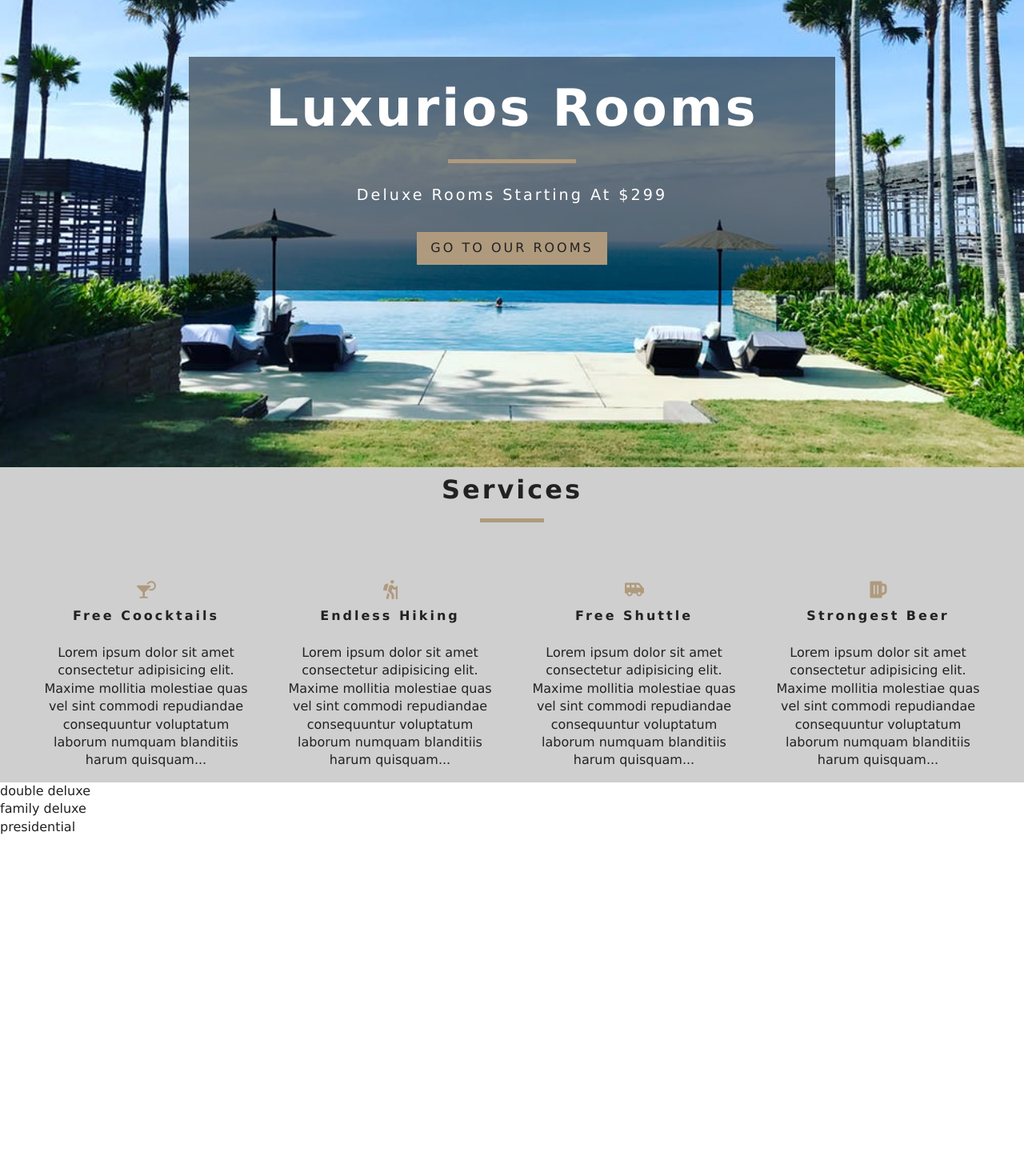
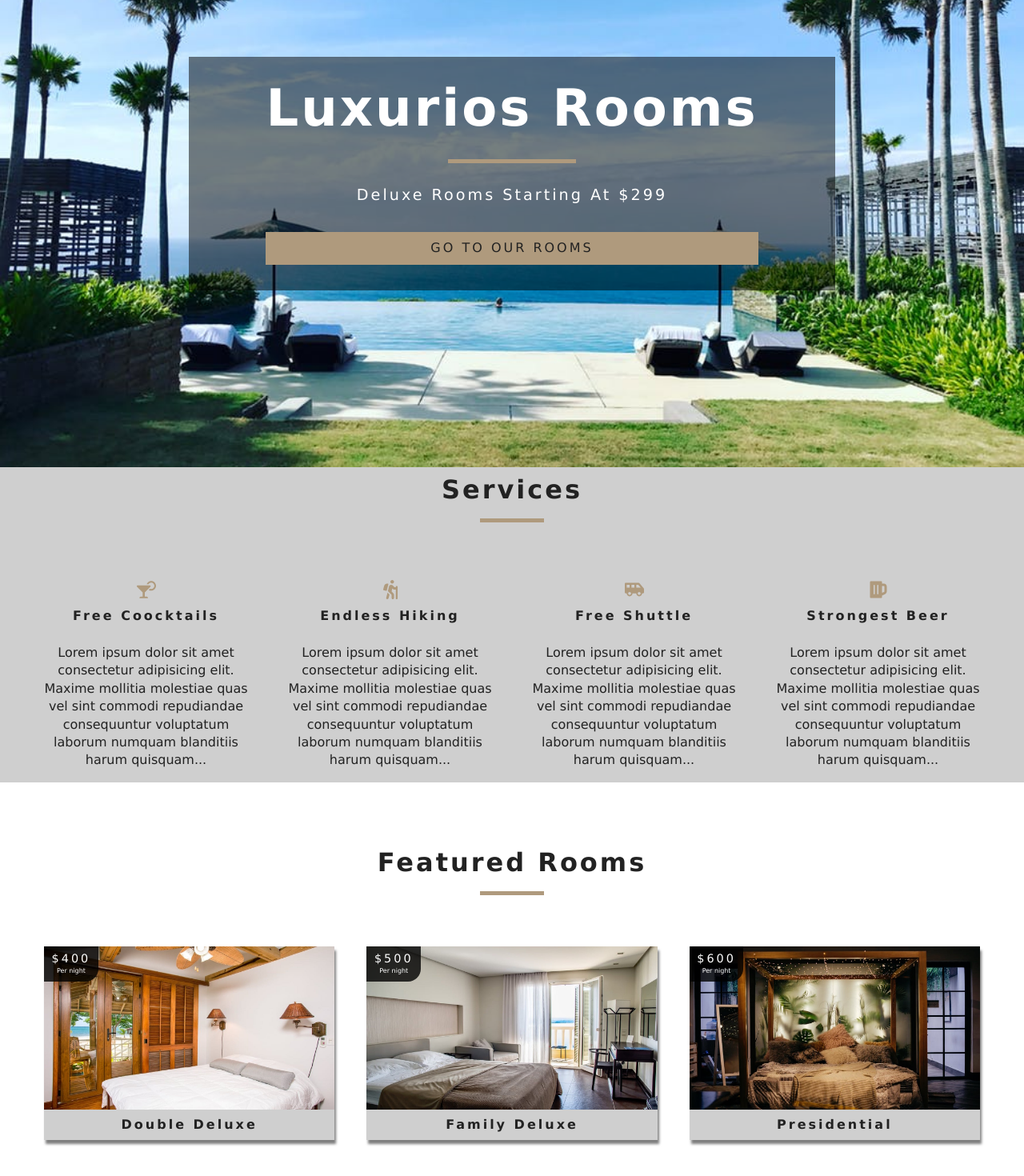
Before and after one commit to giovi1998/HotelReactProject, a React (Create React App) app: page / in a window 1280 px wide. Shown: the part 216-1686 px from the top of the page at 80% size. Before the commit the page ends 1261 px from the top, so only its background shows below. Built offline with nearby package versions, Linux system fonts and the light colour scheme.

Commit message:
Fetuared Section updated

```diff
--- a/src/App.css
+++ b/src/App.css
@@ -82,95 +82,7 @@ h6 {
   padding: 1rem;
   letter-spacing: var(--mainSpacing);
 }
-/* featured rooms */
 
-.featured-rooms {
-  padding: 5rem 0;
-}
-.featured-rooms-center {
-  width: 80vw;
-  margin: 0 auto;
-  display: grid;
-  grid-template-columns: repeat(auto-fit, minmax(270px, 1fr));
-  grid-row-gap: 2rem;
-  grid-column-gap: 40px;
-}
-@media screen and (min-width: 776px) {
-  .featured-rooms-center {
-    width: 90vw;
-    grid-template-columns: repeat(auto-fit, minmax(330px, 1fr));
-  }
-}
-@media screen and (min-width: 992px) {
-  .featured-rooms-center {
-    width: 95vw;
-    max-width: 1170px;
-  }
-}
-/* end pf featured rooms */
-/* room */
-.room {
-  box-shadow: var(--lightShadow);
-  transition: var(--mainTransition);
-}
-.room:hover {
-  box-shadow: var(--darkShadow);
-}
-
-.img-container {
-  position: relative;
-}
-.img-container img {
-  width: 100%;
-  display: block;
-  transition: var(--mainTransition);
-}
-.price-top {
-  position: absolute;
-  top: 0;
-  left: 0;
-  background: rgba(0, 0, 0, 0.8);
-  color: var(--mainWhite);
-  padding: 0.3rem 0.6rem 0.5rem;
-  border-bottom-right-radius: 1rem;
-  font-size: 0.5rem;
-  text-align: center;
-  transition: var(--mainTransition);
-}
-.price-top h6 {
-  margin-bottom: 0;
-  font-size: 0.9rem;
-  font-weight: 300;
-  letter-spacing: var(--mainSpacing);
-}
-.room-link {
-  position: absolute;
-  top: 50%;
-  left: 50%;
-  transform: scale(0);
-  transition: all 0.3s linear;
-}
-.img-container:hover {
-  background: rgba(0, 0, 0, 0.8);
-}
-.img-container:hover img {
-  opacity: 0.3;
-}
-.img-container:hover .price-top {
-  opacity: 0;
-}
-.img-container:hover .room-link {
-  transform: translate(-50%, -50%) scale(1);
-}
-.room-info {
-  background: var(--darkGrey);
-  text-transform: capitalize;
-  padding: 0.5rem 0;
-  text-align: center;
-  font-weight: 700;
-  letter-spacing: var(--mainSpacing);
-}
-/* end of room  */
 /* single room*/
 
 .single-room {
--- a/src/App.js
+++ b/src/App.js
@@ -15,7 +15,7 @@ function App() {
         <Routes>
           <Route exact path="/" element={<HomePage />} />
           <Route path="/rooms/" element={<Rooms />} />
-          <Route path="/singleroom/:id" element={<SingleRoom />} />
+          <Route path="/singleroom/:slug" element={<SingleRoom />} />
           <Route path="/*" element={<ErrorPage />} />
         </Routes>
     </Router>
--- a/src/Component/FeaturedRooms.js
+++ b/src/Component/FeaturedRooms.js
@@ -1,15 +1,24 @@
 import React, { useContext } from 'react';
 import { RoomContext } from '../RoomContextProvider';
 import Loading from './Loading';
-
+import Title from "./Title";
+import Room from './Room';
+import "../styles/FeaturedRooms.css"
 const FeaturedRooms = () => {
     //Le camere
-    const  rooms = useContext(RoomContext).featuredRooms;
+    const  roomsFromTheData = useContext(RoomContext).featuredRooms;
+    const  isLoading = useContext(RoomContext).loading;
+    const rooms = roomsFromTheData.map (room=>{
+        return <Room key={room.id} room={room}/>
+    })
   return (
-    <>
-      {rooms.map((room,id)=><div key={id}>{room.name}</div>)||<Loading />}
-
-    </>
+    <section className='featured-rooms'>
+        <Title title="Featured Rooms" />
+        <div className='featured-rooms-center'>
+        {isLoading ? <Loading /> : rooms}
+        </div>
+      {/* {isLoading ? <Loading /> : rooms.map((room,id)=><div key={id}>{room.name}</div>)} */}
+    </section>
   )
 }
 
--- /dev/null
+++ b/src/Component/Room.js
@@ -0,0 +1,33 @@
+import React from 'react';
+import {Link} from "react-router-dom";
+import defaultImg from "../images/room-1.jpeg";
+import PropTypes from "prop-types";
+import "../styles/Room.css";
+const Room = ({room}) => {
+    const {name,slug,images,price} = room; //descructure
+  return (
+    <article className='room'>
+      <div className='img-container'>
+        <img src={images[0]||defaultImg} alt='Single room'/>
+        <div className='price-top'>
+            <h6>${price}</h6>
+            <p>Per night</p>
+        </div>
+        <Link to={`/singleroom/${slug}`}
+          className="btn-primary room-link">
+          Our rooms
+        </Link>
+      </div>
+      <p className="room-info"> {name}</p>
+    </article>
+  )
+}
+Room.propTypes ={
+    room:PropTypes.shape({
+        name:PropTypes.string.isRequired,
+        slug:PropTypes.string.isRequired,
+        images:PropTypes.arrayOf(PropTypes.string).isRequired,
+        price:PropTypes.number.isRequired
+    })
+}
+export default Room
--- a/src/Pages/SingleRoom.js
+++ b/src/Pages/SingleRoom.js
@@ -1,5 +1,5 @@
 import React from 'react'
-
+import "../images/room-6.jpeg"
 const SingleRoom = () => {
   return (
     <div>
--- a/src/RoomContextProvider.js
+++ b/src/RoomContextProvider.js
@@ -17,6 +17,7 @@ const featuredRooms = (rooms) =>{
   return rooms.filter(room => room.featured === true);
 };
 
+
 export const RoomContextProvider = ({ children }) => {
   const [itemsRooms, setRooms] = useState({
     rooms: rooms(roomsFromData),
@@ -26,9 +27,15 @@ export const RoomContextProvider = ({ children }) => {
   }
   );
 
+  const getRoom = (slug) =>{
+    let tempRooms =itemsRooms.rooms;
+    const room =tempRooms.find(room =>room.slug===slug);
+    return room;
+  }
+
 
   return (
-    <RoomContext.Provider value={ itemsRooms }>
+    <RoomContext.Provider value={ {...itemsRooms , getRoom }}>
       {children}
     </RoomContext.Provider>
   );
--- /dev/null
+++ b/src/styles/FeaturedRooms.css
@@ -0,0 +1,26 @@
+/* featured rooms */
+
+.featured-rooms {
+    padding: 5rem 0;
+  }
+  .featured-rooms-center {
+    width: 80vw;
+    margin: 0 auto;
+    display: grid;
+    grid-template-columns: repeat(auto-fit, minmax(270px, 1fr));
+    grid-row-gap: 2rem;
+    grid-column-gap: 40px;
+  }
+  @media screen and (min-width: 776px) {
+    .featured-rooms-center {
+      width: 90vw;
+      grid-template-columns: repeat(auto-fit, minmax(330px, 1fr));
+    }
+  }
+  @media screen and (min-width: 992px) {
+    .featured-rooms-center {
+      width: 95vw;
+      max-width: 1170px;
+    }
+  }
+  /* end pf featured rooms */
--- /dev/null
+++ b/src/styles/Room.css
@@ -0,0 +1,81 @@
+/* room */
+.room {
+    box-shadow: var(--lightShadow);
+    transition: var(--mainTransition);
+  }
+  .room:hover {
+    box-shadow: var(--darkShadow);
+  }
+
+  .img-container {
+    position: relative;
+  }
+  .img-container img {
+    width: 100%;
+    height: auto;
+    display: block;
+    transition: var(--mainTransition);
+  }
+  .price-top {
+    position: absolute;
+    top: 0;
+    left: 0;
+    background: rgba(0, 0, 0, 0.8);
+    color: var(--mainWhite);
+    padding: 0.3rem 0.6rem 0.5rem;
+    border-bottom-right-radius: 1rem;
+    font-size: 0.5rem;
+    text-align: center;
+    transition: var(--mainTransition);
+  }
+  .price-top h6 {
+    margin-bottom: 0;
+    font-size: 0.9rem;
+    font-weight: 300;
+    letter-spacing: var(--mainSpacing);
+  }
+  .room-link {
+    position: absolute;
+    top: 50%;
+    left: 50%;
+    transform: scale(0);
+    transition: all 0.3s linear;
+  }
+  .img-container:hover {
+    background: rgba(0, 0, 0, 0.8);
+  }
+  .img-container:hover img {
+    opacity: 0.3;
+  }
+  .img-container:hover .price-top {
+    opacity: 0;
+  }
+  .img-container:hover .room-link {
+    transform: translate(-50%, -50%) scale(1);
+  }
+  .room-info {
+    background: var(--darkGrey);
+    text-transform: capitalize;
+    padding: 0.5rem 0;
+    text-align: center;
+    font-weight: 700;
+    letter-spacing: var(--mainSpacing);
+  }
+
+  .btn-primary {
+    display: flex;
+    justify-content: center;
+    text-decoration: none;
+    letter-spacing: var(--mainSpacing);
+    color: var(--mainBlack);
+    background: var(--primaryColor);
+    padding: 0.4rem 0.9rem;
+    border: 3px solid var(--primaryColor);
+    transition: var(--mainTransition);
+    text-transform: uppercase;
+    cursor: pointer;
+  }
+ .btn-primary:hover {
+    background: transparent;
+    color: var(--primaryColor);
+  }
```
